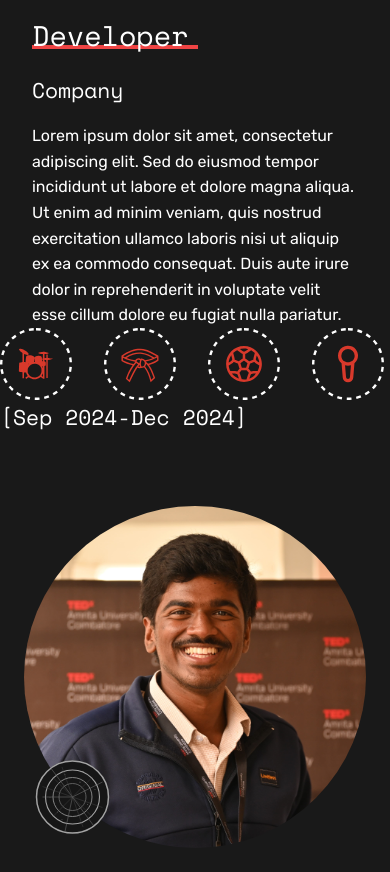
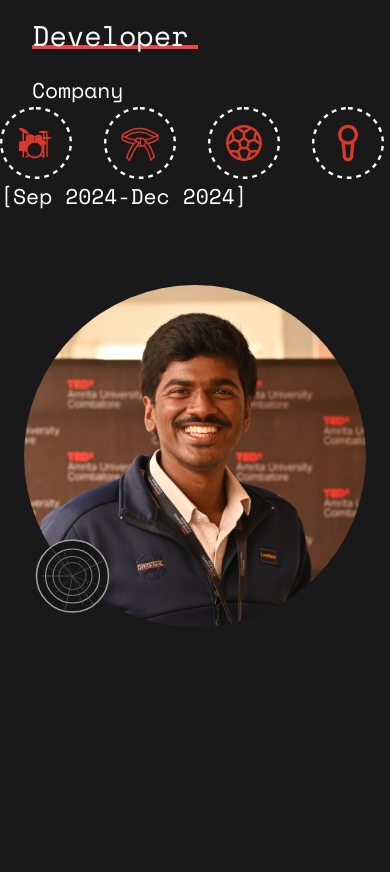
Before and after one commit to TharunKumarrA/Portfolio-v2, a Next.js app: page / in a window 390 px wide. Shown: the part 950-1822 px from the top of the page. After the commit the page ends 1601 px from the top, so only its background shows below. Built offline with nearby package versions, Linux system fonts and the light colour scheme.

Commit message:
fix in mobile view of exp position content

```diff
--- a/src/app/components/ExpPositionContent.jsx
+++ b/src/app/components/ExpPositionContent.jsx
@@ -13,7 +13,7 @@ const ExpPositionContent = ({ role, company, details }) => {
       <div className="text-h6 md:text-h5 font-heading text-text">
         {company}
       </div>
-      <div className="text-p font-body text-text max-w-lg">
+      <div className="hidden lg:block text-p font-body text-text max-w-lg">
         {details}
       </div>
     </div>
```
